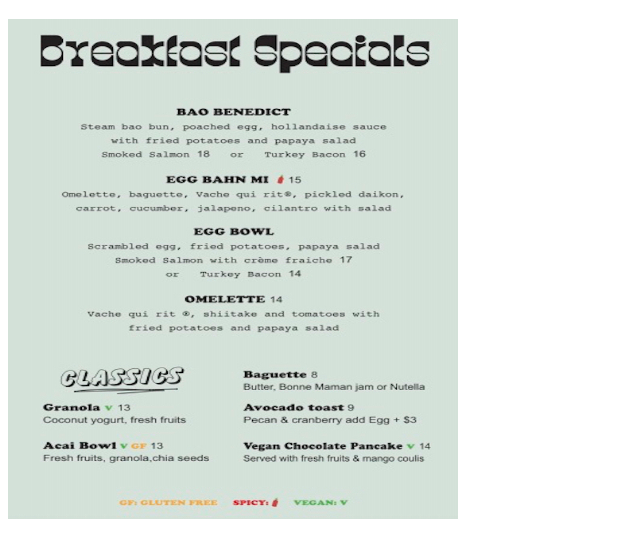
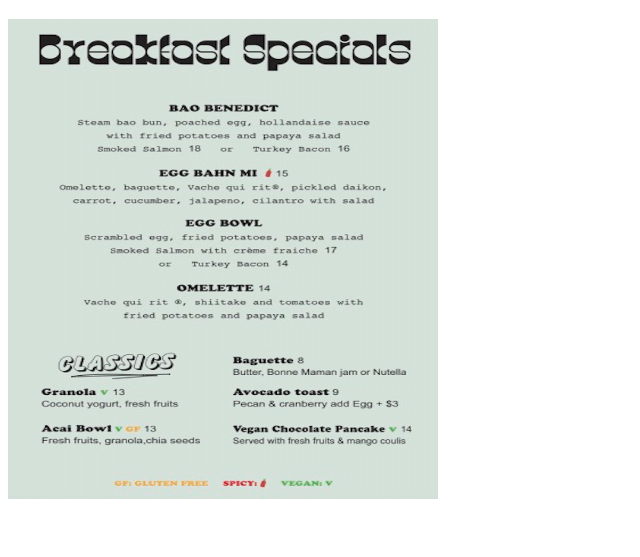
Before and after one commit to goudial/dekki, a plain HTML site: page index.html in a window 1280 px wide. Shown: the part 61-618 px from the top of the page, without its empty margins (0-640 px from the left). Drawn offline with Linux system fonts and the light colour scheme.

Commit message:
Update index.html

```diff
--- a/index.html
+++ b/index.html
@@ -31,6 +31,6 @@
         </head>
         <body>
         <h1 style="color: black;">BREAKFAST ALL DAY</h1>
-             <img src="bf.jpg" width="450" height="500">
+             <img src="bf.jpg" width="430" height="480">
         </body>
 </html>
```
